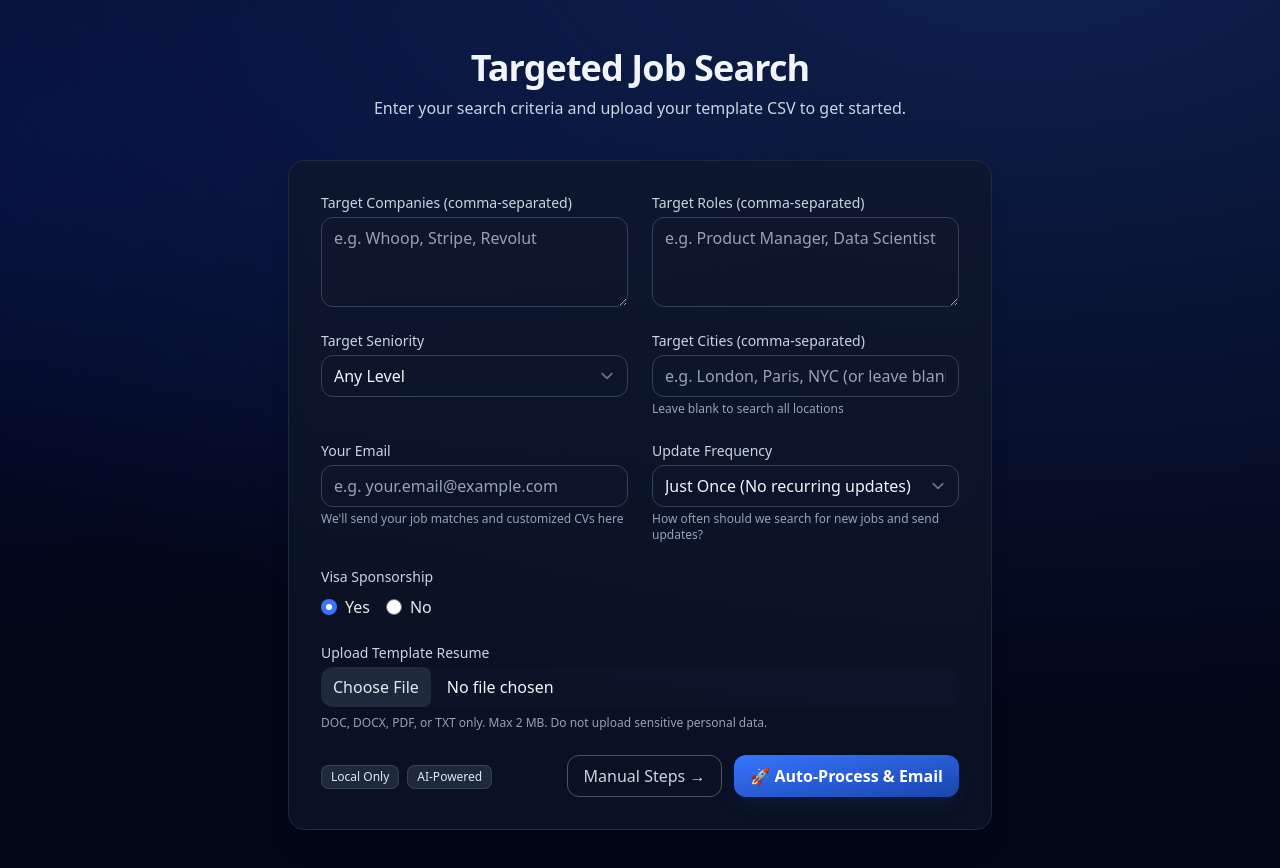
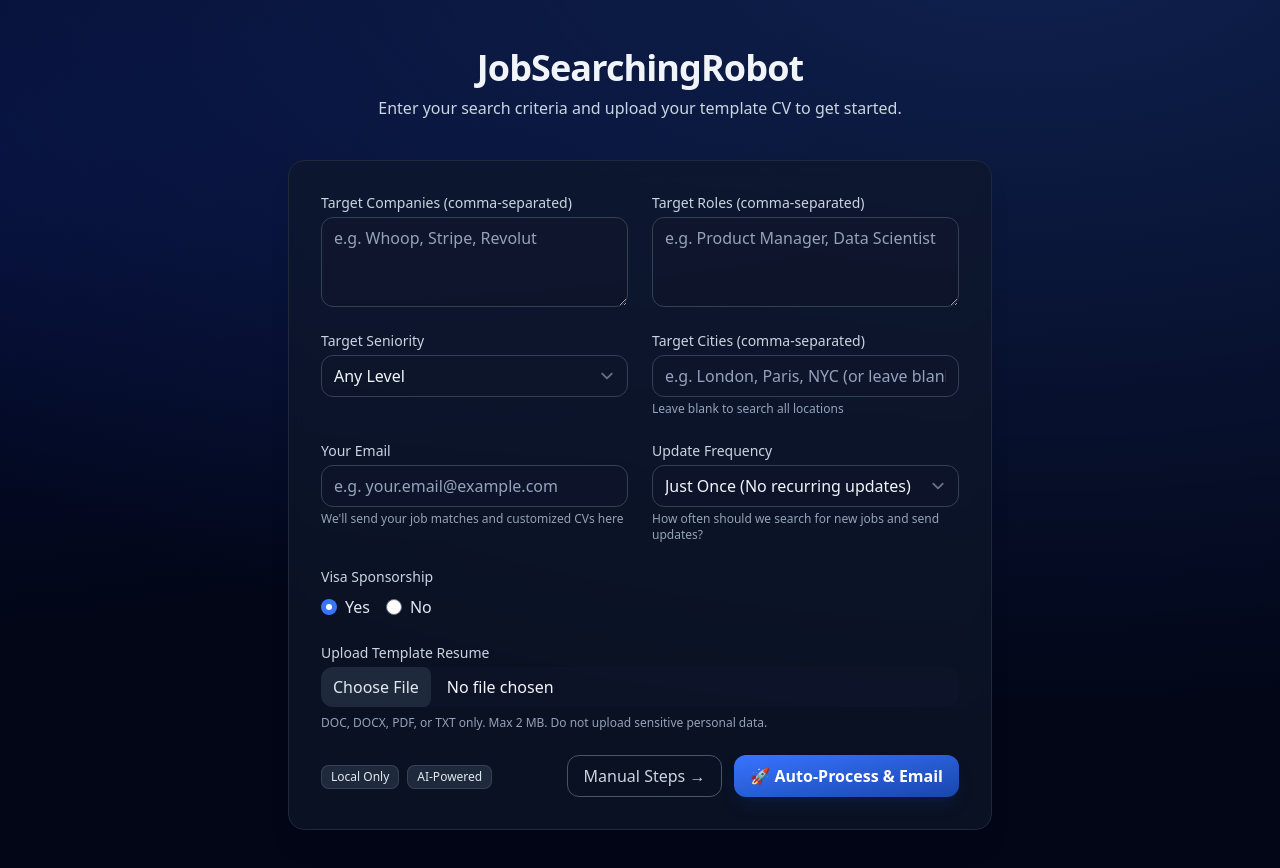
Before and after one commit to alexandrecela10/AIJobSearcher, a Next.js app: page / in a window 1280 px wide. Shown: the top 868 px of the page. Built offline with nearby package versions, Linux system fonts and the light colour scheme.

Commit message:
Fix: Remove required validation from seniority, rename app to JobSearchingRobot, change CSV to CV

```diff
--- a/app/page.tsx
+++ b/app/page.tsx
@@ -100,8 +100,8 @@ export default function HomePage() {
   return (
     <main className="container-sleek py-12">
       <header className="mb-10 text-center">
-        <h1 className="text-3xl sm:text-4xl font-bold tracking-tight">Targeted Job Search</h1>
-        <p className="mt-2 text-slate-300">Enter your search criteria and upload your template CSV to get started.</p>
+        <h1 className="text-3xl sm:text-4xl font-bold tracking-tight">JobSearchingRobot</h1>
+        <p className="mt-2 text-slate-300">Enter your search criteria and upload your template CV to get started.</p>
       </header>
 
       <section className="card p-6 sm:p-8">
@@ -117,7 +117,7 @@ export default function HomePage() {
             </div>
             <div>
               <label className="label">Target Seniority</label>
-              <select name="seniority" required className="input">
+              <select name="seniority" className="input">
                 <option value="">Any Level</option>
                 <option value="Junior">Junior</option>
                 <option value="Mid">Mid</option>
```
